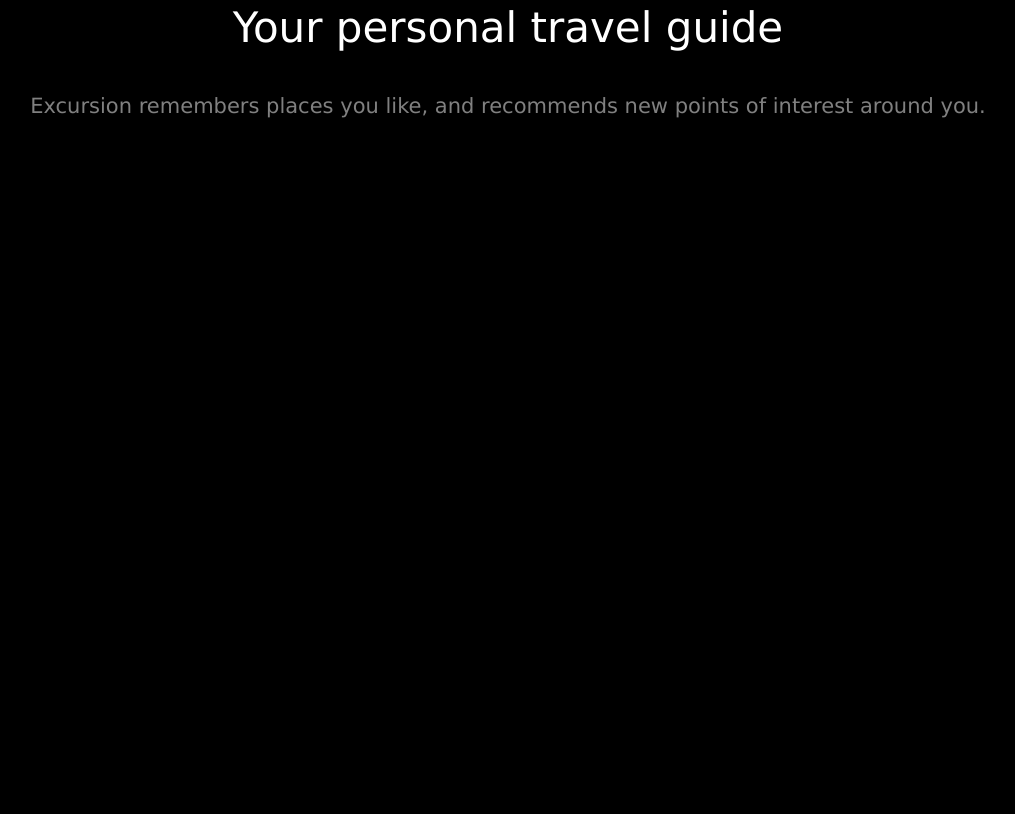
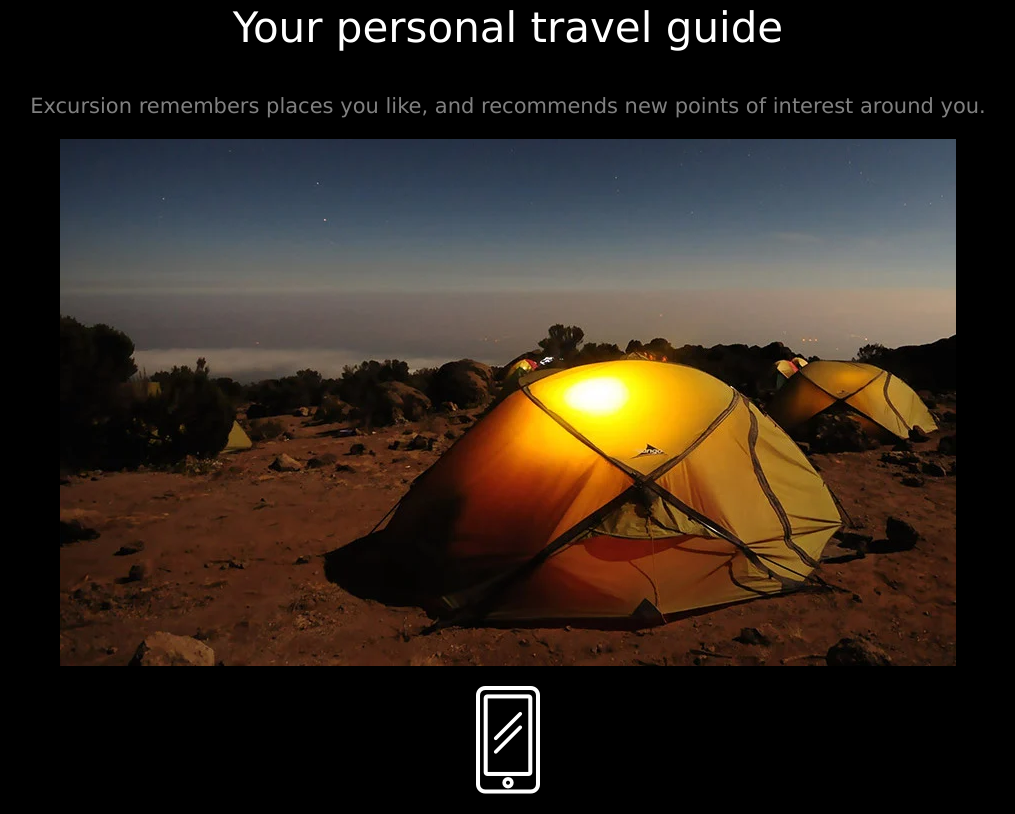
Before and after one commit to Raziel13oo/excursion, a plain HTML site: page index.html in a window 1280 px wide. Shown: the part 352-1166 px from the top of the page, without its empty margins (132-1147 px from the left). Before the commit the page ends 800 px from the top, so only its background shows below. Drawn offline with Linux system fonts and the light colour scheme.

Commit message:
Add final images

```diff
--- a/index.html
+++ b/index.html
@@ -24,5 +24,12 @@
         Excursion remembers places you like, and recommends new points of interest around you.
     </p>
 
+    <p>
+        <img src="resources/images/camp.webp">
+    </p>
+
+    <p>
+        <img src="resources/images/phone.webp">
+    </p>
 </body>
 </html>
```
Also changed, not shown: resources/images/camp.webp (added), resources/images/phone.webp (added).
